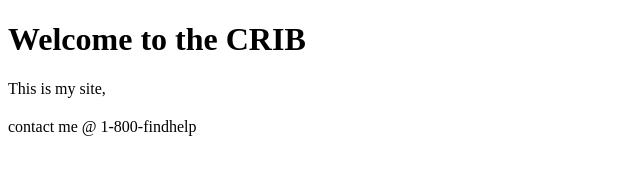
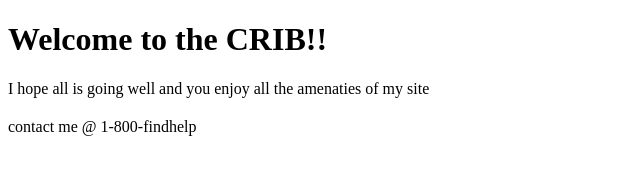
Before and after one commit to segalj123/segalj123.github.io, a plain HTML site: page index.html in a window 1280 px wide. Shown: the whole page, without its empty margins (0-640 px from the left). Drawn offline with Linux system fonts and the light colour scheme.

Commit message:
Update index.html

```diff
--- a/index.html
+++ b/index.html
@@ -6,8 +6,11 @@
     <title>THIS IS MY SITE</title>
 </head>
 <body>
-   <h1>Welcome to the CRIB</h1>
-   <p>This is my site, </p>
+   <h1>Welcome to the CRIB!!</h1>
+   <p>I hope all is going well and you enjoy all the amenaties of my site</p>
+   <ul>
+
+   </ul>
    <h2></h2>
 
     contact me @ 1-800-findhelp
```
